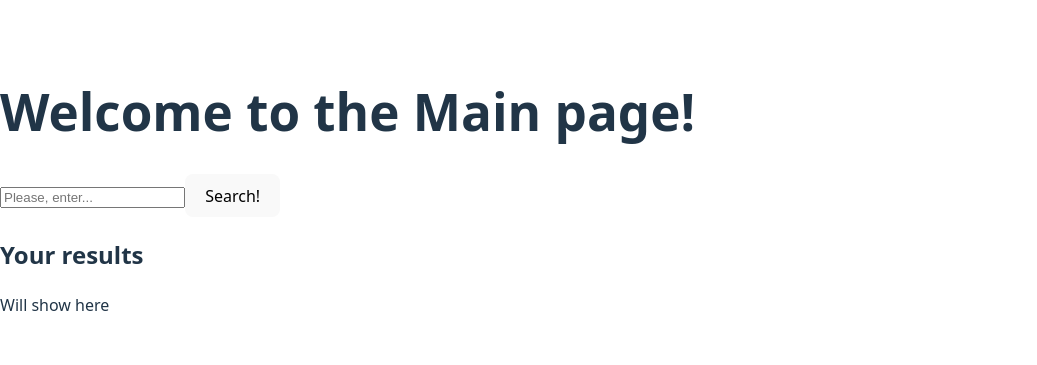
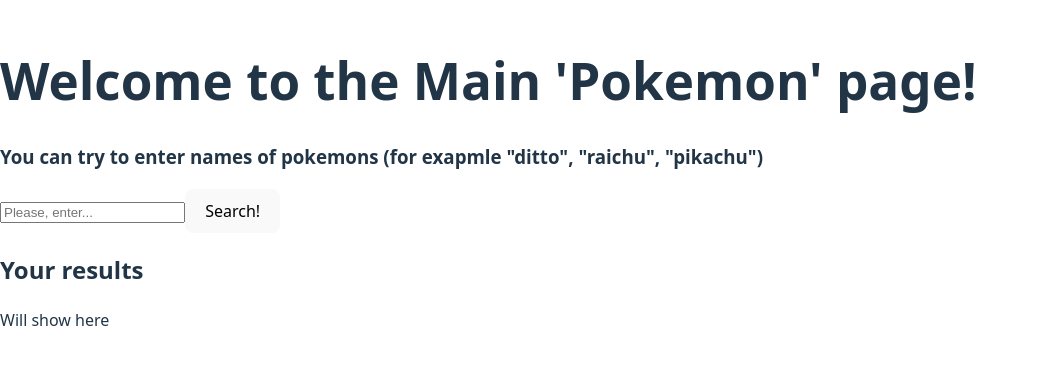
Before and after one commit to ViktoriiaPet/react-app, a React (Vite) app in the folder rs-react-app/: page / in a window 1280 px wide. Shown: the part 217-582 px from the top of the page, without its empty margins (0-1037 px from the left). Built offline with nearby package versions, Linux system fonts and the light colour scheme.

Commit message:
feat: add logic for show card of pokemons

```diff
--- a/rs-react-app/src/components/SearchBlock.tsx
+++ b/rs-react-app/src/components/SearchBlock.tsx
@@ -7,12 +7,25 @@
   isLoading: boolean;
 }
 
-interface SearchingBlockProps {
-
+interface PokemonData {
+  name: string;
+  id: number;
+  weight: number;
+  sprites: {
+    front_default: string;
+  };
 }
 
+export interface SearchingBlockProps {
+    onResult: (data: PokemonData) => void;
+}
 
-export class SearchingBlock extends Component <{}, State> {
+interface State {
+  query: string;
+  isLoading: boolean;
+}
+
+export class SearchingBlock extends Component <SearchingBlockProps, State> {
     constructor(props: SearchingBlockProps) {
         super(props);
         this.state = {
@@ -32,14 +45,15 @@
         localStorage.removeItem("words");
         localStorage.setItem("words", this.state.query);
 
-          getData()
-    .then(data => {
-      this.setState({ result: data, isLoading: false });
-    })
-    .catch(error => {
-      console.error(error);
-      this.setState({ isLoading: false });
-    });
+        getData()
+        .then((data) => {
+        this.props.onResult(data);
+        this.setState({ isLoading: false });
+      })
+        .catch((error) => {
+        console.error(error);
+        this.setState({ isLoading: false });
+      });
     }
     render() {
         return (
--- a/rs-react-app/src/components/ShowBlock.tsx
+++ b/rs-react-app/src/components/ShowBlock.tsx
@@ -1,12 +1,33 @@
 import { Component } from "react";
 
-export class ShowScreen extends Component{
+interface PokemonData {
+  name: string;
+  id: number;
+  weight: number;
+  sprites: {
+    front_default: string;
+  };
+}
+interface ShowScreenProps {
+  result: PokemonData | null;
+}
+export class ShowScreen extends Component<ShowScreenProps>{
     render() {
+        const { result } = this.props;
         return (
             <div className="granPantalla">
                 <h2>Your results</h2>
                 <div className="showPantalla">
-                    Will show here
+                    {result ? (
+            <div>
+              <h3>{result.name}</h3>
+              <img src={result.sprites.front_default} alt={result.name} />
+              <p>ID: {result.id}</p>
+              <p>Weight: {result.weight}</p>
+            </div>
+          ) : (
+            <p>Will show here</p>
+          )}
                 </div>
             </div>
         )
--- a/rs-react-app/src/pages/Searching.tsx
+++ b/rs-react-app/src/pages/Searching.tsx
@@ -2,13 +2,32 @@
 import { SearchingBlock } from "../components/SearchBlock";
 import { ShowScreen } from "../components/ShowBlock";
 
-export default class SearchPage extends Component {
+interface PokemonData {
+    name: string;
+    id: number;
+    weight: number;
+    sprites: {
+      front_default: string;
+  };
+}
+interface State {
+  result: PokemonData | null;
+}
+export default class SearchPage extends Component<{}, State> {
+    constructor(props: {}){
+        super(props);
+        this.state =  { result: null }
+    }
+    handleResult = (data:PokemonData) => {
+        this.setState({result:data})
+    }
     render () {
         return (
             <>
-            <h1>Welcome to the Main page!</h1>
-            <SearchingBlock />
-            <ShowScreen />
+            <h1>Welcome to the Main 'Pokemon' page!</h1>
+            <h3>You can try to enter names of pokemons (for exapmle "ditto", "raichu", "pikachu")</h3>
+            <SearchingBlock onResult={this.handleResult} />
+            <ShowScreen result={this.state.result} />
             </>
         )
     }
```
